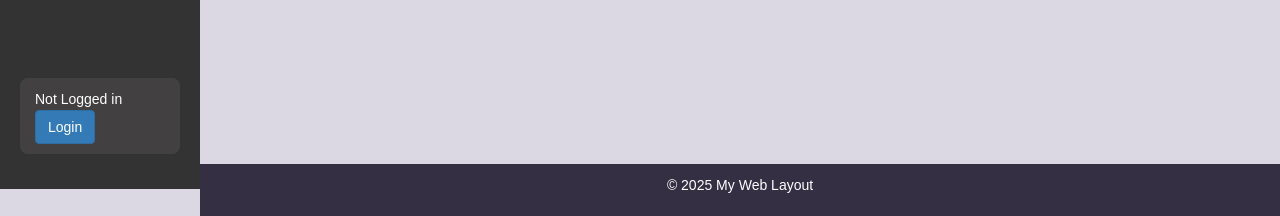
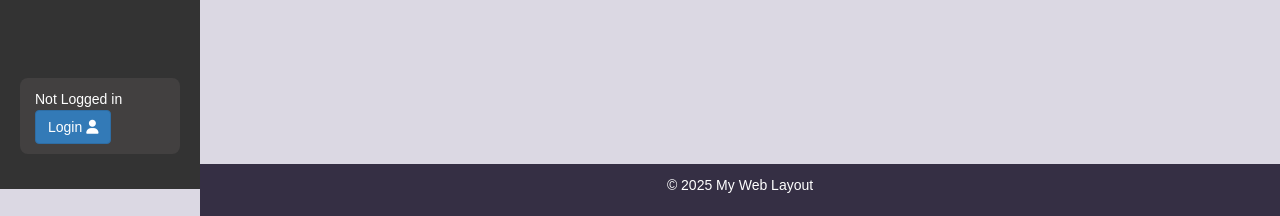
Before and after one commit to jmiralo84/BookEx, a Django app: template bookEx/templates/bookMng/cart.html in a window 1280 px wide. Shown: the part 611-827 px from the top of the page. Run offline with Django 3.2, Linux system fonts and the light colour scheme; the template is opened without the code that fills it, so the values that code supplies are empty; some libraries are stand-ins or nearby versions.

Commit message:
added icon to login

```diff
--- a/bookEx/templates/base.html
+++ b/bookEx/templates/base.html
@@ -73,7 +73,7 @@
                    </form>
                 {% else %}
                    Not Logged in
-                   <a class="btn btn-primary" href="{% url 'login' %}?next=/" role="button">Login</a>
+                   <a class="btn btn-primary" href="{% url 'login' %}?next=/" role="button">Login <i class="fa-solid fa-user"></i></a>
                 {% endif %}
             </div>
             <!-- END OF PASTED BLOCK -->
```
